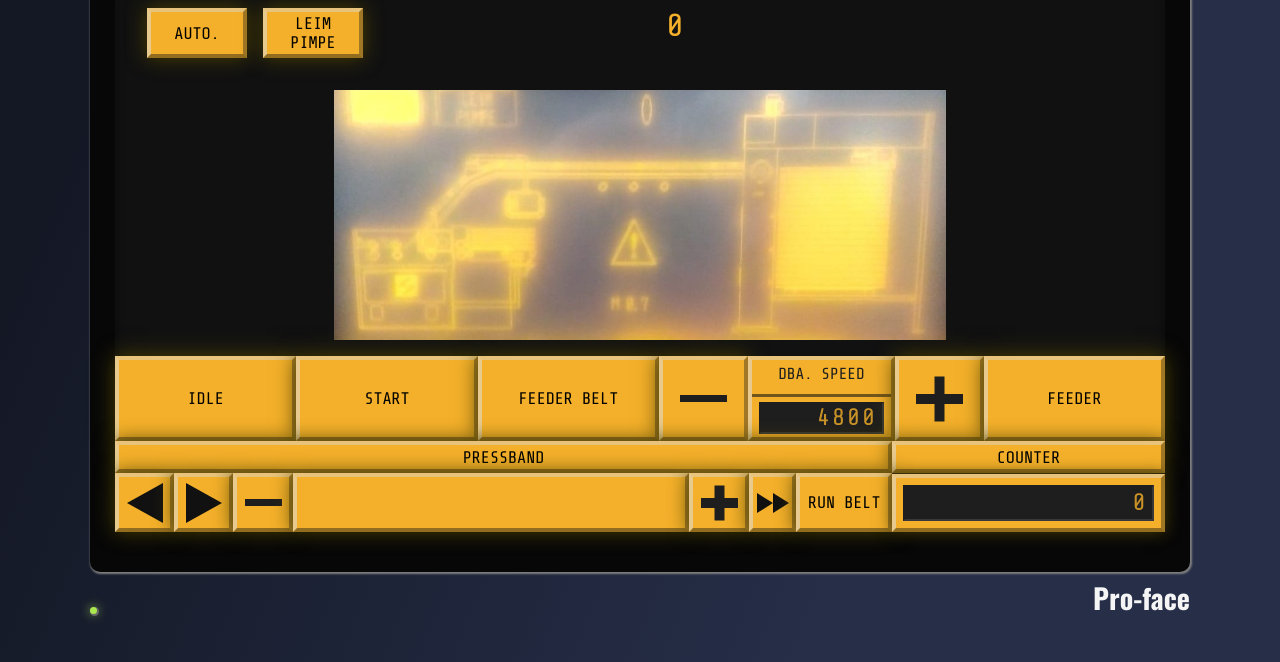
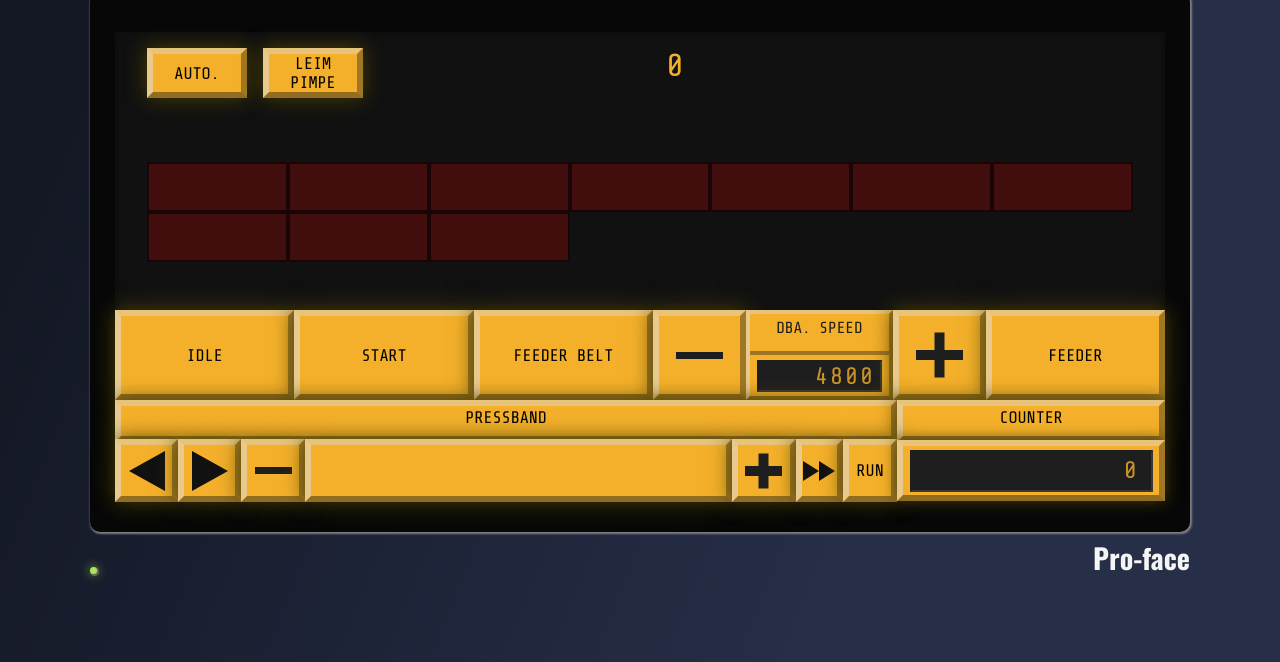
Before and after one commit to Keanin-Cupido/static-sheggia-control, a website: page index.html in a window 1280 px wide. Shown: the part 138-800 px from the top of the page. Drawn offline with nearby package versions, Linux system fonts and the light colour scheme.

Commit message:
feat: add all basic pages

```diff
--- a/index.html
+++ b/index.html
@@ -1,7 +1,7 @@
 <!DOCTYPE html>
 <html lang="en">
   <head>
-    <title>Sheggia Control Menu</title>
+    <title>Sheggia Control: Main Menu</title>
     <meta charset="UTF-8" />
     <meta name="viewport" content="width=device-width" />
     <link rel="stylesheet" href="./styles/styles.css" />
@@ -42,7 +42,19 @@
 
       <!-- Middle -->
       <div class="main__screen--middle">
-        <img src="./assets/2606e6e3-71d4-4bca-82f3-8fd5a1af200f.jpg" alt="machine">
+        <!-- <img src="./assets/2606e6e3-71d4-4bca-82f3-8fd5a1af200f.jpg" alt="machine"> -->
+        <div class="machine__grid">
+          <div></div>
+          <div></div>
+          <div></div>
+          <div></div>
+          <div></div>
+          <div></div>
+          <div></div>
+          <div></div>
+          <div></div>
+          <div></div>
+        </div>
       </div>
 
       <!-- Bottom -->
@@ -92,7 +104,7 @@
             <div class="triangle_right"></div>
             <div class="triangle_right"></div>
           </button>
-          <button type="button" class="ui__changable">RUN BELT</button>
+          <button type="button" class="pressband__run--btn ui__changable">RUN</button>
           <div class="counter--indicator">
             <input type="text" id="counter--indicator" placeholder="0" disabled>
           </div>
--- a/styles/styles.css
+++ b/styles/styles.css
@@ -116,8 +116,7 @@ img {
 /* ============ */
 .main__screen {
   background-color: #111111;
-  width: 90%;
-  min-width: 600px;
+  width: 100%;
   max-width: 1100px;
   height: fit-content;
   display: flex;
@@ -165,17 +164,17 @@ button {
   font-family: inherit;
   font-size: 1.05rem;
   font-weight: 400;
-  border-top: 4px solid #dadada75;
-  border-left: 4px solid #e0e0e08d;
-  border-right: 4px solid #1e1e1e63;
-  border-bottom: 4px solid #1414146d;
+  border-top: 6px solid #dadada75;
+  border-left: 6px solid #e0e0e08d;
+  border-right: 6px solid #1e1e1e63;
+  border-bottom: 6px solid #1414146d;
   background-color: var(--cl-main);
   /* background-image: url("../assets/textures/cream-pixels.png");
       background-repeat: repeat/no-repeat; */
   box-shadow:
       0px 0px 20px hsl(51, 95%, 15%);
   cursor: pointer;
-  transition: all 0.2s ease;
+  transition: all 0.1s ease;
 }
 .btn--single {
   padding: 0.5em 1.5em;
@@ -185,7 +184,7 @@ button {
   display: flex;
   align-items: center;
   justify-content: center;
-  transition: all 0.2s ease;
+  transition: all 0.1s ease;
 }
 button:hover {
   background-color: var(--cl-main-hover);
@@ -193,10 +192,10 @@ button:hover {
 .button--selected {
   background: transparent;
   color: var(--cl-main);
-  border-top: 4px solid var(--cl-main-faded);
-  border-left: 4px solid var(--cl-main-faded);
-  border-right: 4px solid var(--cl-main);
-  border-bottom: 4px solid var(--cl-main);
+  border-top: 6px solid var(--cl-main-faded);
+  border-left: 6px solid var(--cl-main-faded);
+  border-right: 6px solid var(--cl-main);
+  border-bottom: 6px solid var(--cl-main);
   border-style: outset;
   transition: all 0.2s ease;
 }
@@ -205,9 +204,7 @@ button.button--selected:hover {
   color: #131313;
 }
 
-
-
-/* Main Top */
+/* ======= Main Top ======= */
 .main__screen--top {
   box-sizing: border-box;
   width: 80%;
@@ -227,6 +224,23 @@ button.button--selected:hover {
 }
 .main__screen--top .speed__indicator {
   font-size: 2rem;
+}
+
+/* ======= Main Middle ======= */
+.main__screen--middle {
+  width: 100%;
+  height: 100%;
+}
+.main__screen--middle .machine__grid {
+  width: 100%;
+  display: grid;
+  grid-template-columns: 1fr 1fr 1fr 1fr 1fr 1fr 1fr;
+  padding: 2em;
+}
+.main__screen--middle .machine__grid > div {
+  height: 50px;
+  border: 2px solid rgba(0, 0, 0, 0.618);
+  background: rgba(255, 0, 0, 0.208);
 }
 
 /* ======= Main Bottom ======= */
@@ -294,7 +308,7 @@ button.button--selected:hover {
   background: var(--cl-main);
   color: #1e1e1e;
   padding: 5px;
-  border-bottom: 3px solid #14141494;
+  border-bottom: 4px solid #1c1c1c66;
 }
 .speed__controlers--indicator > input {
   box-sizing: border-box;
@@ -317,6 +331,7 @@ button.button--selected:hover {
 /* Mid Buttons */
 .mid__btns {
   width: 100%;
+  height: 42px;
   display: flex;
   background-color: #f0e8af;
 }
@@ -328,17 +343,17 @@ button.button--selected:hover {
   padding: 0.15em;
 }
 .mid__btns--lft {
-  width: 74%;
+  width: 74.5%;
 }
 .mid__btns--cntr {
-  width: 26%;
+  width: 25.5%;
 }
 
 /* Btm Buttons */
 .btm__btns {
   width: 100%;
-  height: 100%;
-  margin: 0;
+  height: 42px;
+  margin-top: 8px;
   padding: 0;
   display: flex;
   flex-direction: row;
@@ -389,7 +404,6 @@ button.button--selected:hover {
 }
 .btm__btns .btn__fastforward {
   width: 47px;
-  /* height: 10px; */
   display: flex;
   align-items: center;
   justify-content: center;
@@ -402,29 +416,29 @@ button.button--selected:hover {
   border-color: transparent transparent transparent #111111;
 }
 .btm__btns .counter--indicator {
-  width: 26%;
-  height: 58px;
+  width: 25.5%;
   display: flex;
   align-items: center;
   justify-content: center;
   background-color: var(--cl-main);
-  border-top: 4px solid #dadada75;
-  border-left: 4px solid #e0e0e08d;
-  border-right: 4px solid #1e1e1e63;
-  border-bottom: 4px solid #1414146d;
+  border-top: 6px solid #dadada75;
+  border-left: 6px solid #e0e0e08d;
+  border-right: 6px solid #1e1e1e63;
+  border-bottom: 6px solid #1414146d;
   box-shadow: 0px 0px 15px hsl(51, 90%, 15%);
 }
 .btm__btns .counter--indicator > input {
   box-sizing: border-box;
-  padding: 1px 5px;
+  padding: 3px 5px;
   text-align: right;
   font-family: inherit;
   font-size: 1.5rem;
   max-width: 95%;
-  height: 36px;
+  height: 42px;
   background: #1e1e1e;
   margin: 0.15em 0.3em;
   letter-spacing: 2px;
+  padding-right: 0.5em;
 }
 .btm__btns .counter--indicator > input::placeholder {
   color: var(--cl-main);
```
Also changed, not shown: pages/CarrierSheetFeeder.html (added, +11 -0 lines), pages/LaminatingWork.html (added, +11 -0 lines), pages/Settings.html (added, +11 -0 lines), pages/SheetFeeder.html (added, +11 -0 lines).
